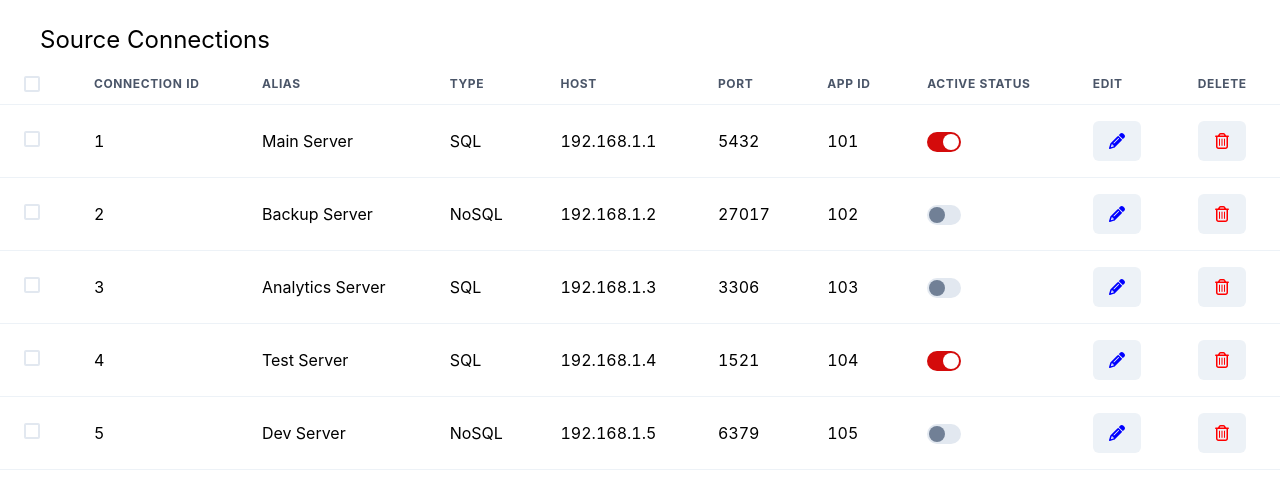
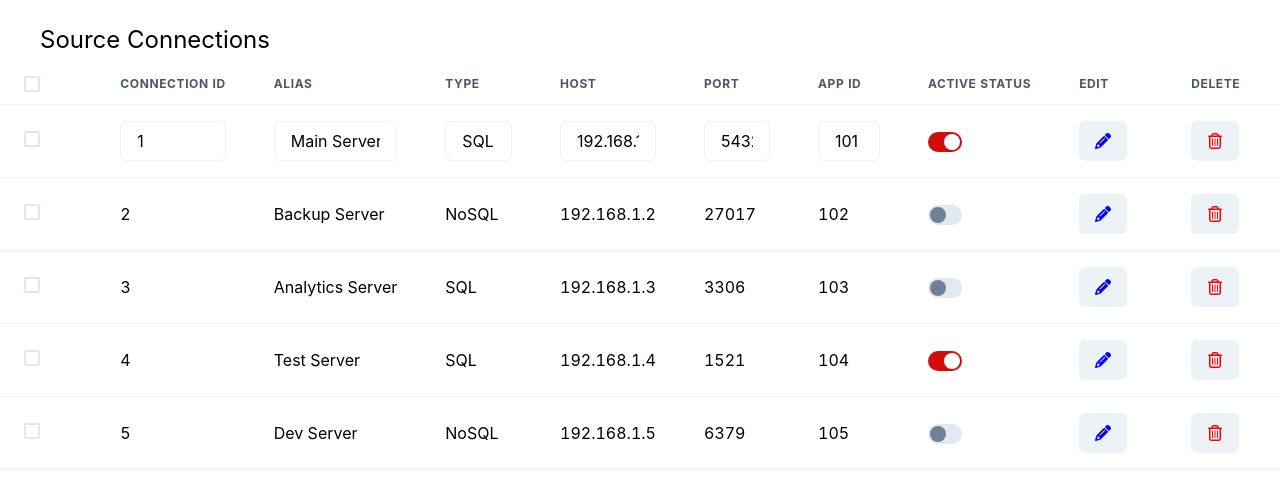
Before and after one commit to GS-naumanijaz/GoSaaS-Reporting-Service, a React (Vite) app: page /product in a window 1280 px wide. Both pictures are taken after a click on the button 1116 px from the left and 141 px from the top of the page. Shown: the top 492 px of the page. Built offline with nearby package versions, Linux system fonts and the light colour scheme.

Commit message:
added input boxes

```diff
--- a/src/components/CustomTable.tsx
+++ b/src/components/CustomTable.tsx
@@ -2,21 +2,21 @@ import {
   Button,
   Checkbox,
   HStack,
+  Input,
   Switch,
   Table,
   TableContainer,
   Tbody,
   Td,
+  Text,
   Th,
   Thead,
   Tr,
-  Text,
 } from "@chakra-ui/react";
 import { useState } from "react";
 import { FaPencil, FaRegTrashCan } from "react-icons/fa6";
 import { primaryColor } from "../configs";
 import { TableData } from "../models/TableData";
-import { GiConsoleController } from "react-icons/gi";
 
 interface Props {
   data: TableData[];
@@ -27,6 +27,9 @@ const CustomTable = ({ data }: Props) => {
 
   const [allRowsSelected, setAllRowsSelected] = useState(false);
   const [isSelectingRows, setIsSelectingRows] = useState(false);
+  const [isEditing, setIsEditing] = useState<boolean[]>(
+    new Array(data.length).fill(false)
+  );
 
   const [checkedState, setCheckedState] = useState(
     new Array(data.length).fill(false)
@@ -60,6 +63,22 @@ const CustomTable = ({ data }: Props) => {
     );
   };
 
+  // Function to handle toggle edit mode
+  const handleEditToggle = (index: number) => {
+    const updatedEditing = isEditing.map((edit, idx) =>
+      idx === index ? !edit : edit
+    );
+    setIsEditing(updatedEditing);
+    console.log(isEditing);
+  };
+
+  // Function to handle input change
+  const handleInputChange = (
+    rowIndex: number,
+    elementIndex: number,
+    value: string
+  ) => {};
+
   return (
     <>
       <HStack
@@ -87,7 +106,7 @@ const CustomTable = ({ data }: Props) => {
         <Table variant="simple">
           <Thead>
             <Tr>
-              <Th>
+              <Th width={data[0].getCheckBoxWidth()}>
                 <Checkbox
                   colorScheme="red"
                   isChecked={allRowsSelected}
@@ -95,7 +114,9 @@ const CustomTable = ({ data }: Props) => {
                 />
               </Th>
               {tableData[0].tableHeadings().map((heading, index) => (
-                <Th key={index}>{heading}</Th>
+                <Th key={index} width={data[0].getColumnWidths()[index]}>
+                  {heading}
+                </Th>
               ))}
             </Tr>
           </Thead>
@@ -110,8 +131,20 @@ const CustomTable = ({ data }: Props) => {
                   />
                 </Td>
                 {row.tableData().map((d, index) => (
-                  <Td key={index}>{d}</Td>
+                  <Td key={index}>
+                    {isEditing[rowIndex] ? (
+                      <Input
+                        value={d}
+                        onChange={(e) =>
+                          handleInputChange(rowIndex, index, e.target.value)
+                        }
+                      />
+                    ) : (
+                      d
+                    )}
+                  </Td>
                 ))}
+
                 {tableData[0].requiresStatusToggle() && (
                   <Td>
                     <Switch
@@ -130,7 +163,7 @@ const CustomTable = ({ data }: Props) => {
                   </Td>
                 )}
                 <Td>
-                  <Button>
+                  <Button onClick={() => handleEditToggle(rowIndex)}>
                     <FaPencil color="blue" />
                   </Button>
                 </Td>
--- a/src/models/SourceConnection.ts
+++ b/src/models/SourceConnection.ts
@@ -50,6 +50,14 @@ export class SourceConnection implements TableData {
       return "Source Connections"
   }
 
+  getColumnWidths(): string[] {
+      return ["10%", "10%", "10%", "10%", "10%", "10%", "10%", "10%", "10%"];
+  }
+  //these widths shoould add upto 100%
+  getCheckBoxWidth(): string {
+      return "10%";
+  }
+
   requiresStatusToggle(): boolean {
     return true;
   }
--- a/src/models/TableData.ts
+++ b/src/models/TableData.ts
@@ -4,6 +4,8 @@ export abstract class TableData {
   abstract tableHeadings(): string[];
   abstract getId(): number;
   abstract getTableHeader(): string;
+  abstract getColumnWidths(): string[];
+  abstract getCheckBoxWidth(): string;
   requiresStatusToggle(): boolean {
     return false;
   }
```
